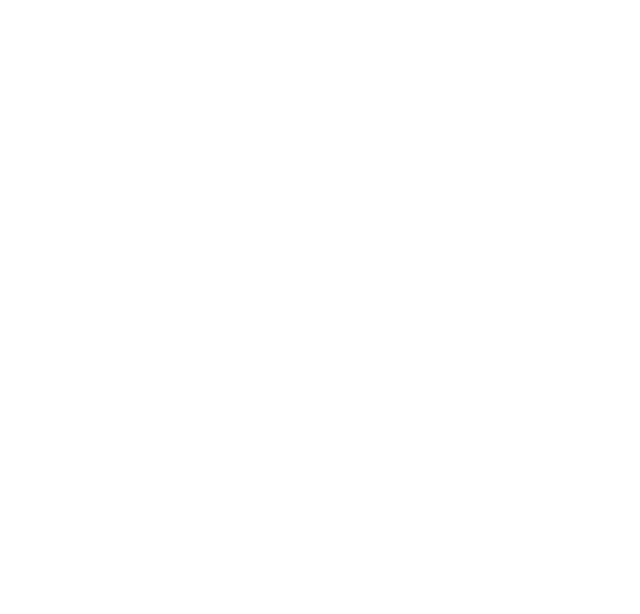
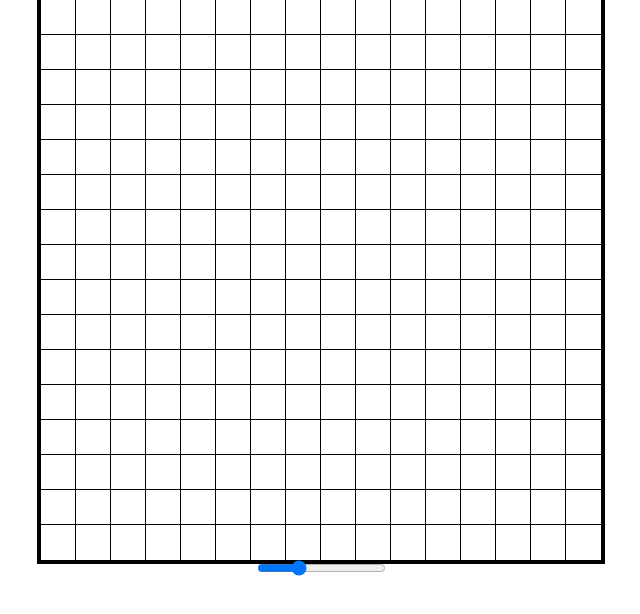
Before and after one commit to ujwal2003/Etch-a-Sketch, a plain HTML site: page index.html in a window 1280 px wide. Shown: the whole page, without its empty margins (319-959 px from the left). Drawn offline with Linux system fonts and the light colour scheme.

Commit message:
grid creation functionality
modifed grid creation function, and added slider to change grid dimensions

```diff
--- a/index.html
+++ b/index.html
@@ -8,6 +8,10 @@
     <script src="index.js" defer></script>
 </head>
 <body>
-    <div id="grid-container"></div>
+    <div id="grid"></div>
+
+    <div class="slidecontainer">
+        <input type="range" min="1" max="50" value="16" class="slider" id="grid-sizer">
+    </div>
 </body>
 </html>
--- a/index.js
+++ b/index.js
@@ -1,24 +1,24 @@
-let grid = document.getElementById("grid-container");
+let grid = document.getElementById("grid");
+let slider = document.getElementById("grid-sizer");
 
-function makeGrid(width, height) {
-    width = (width > 100) ? 100 : width;
-    height = (height > 100) ? 100 : height;
+let gridSize = 35; //! defined in CSS
 
-    for(let x=0; x < width; x++) {
-        let col = document.createElement('div');
-        col.className = 'col';
+makeGrid(16);
+slider.oninput = function() {
+    makeGrid(this.value);
+}
 
-        for(let y=0; y < height; y++) {
-            let item = document.createElement('div');
-            item.className = 'grid-box';
-            col.appendChild(item);
-        }
-
-        grid.appendChild(col);
+function generateGrid(dim) {
+    for(let i=0; i < dim*dim; i++) {
+        let cell = document.createElement('div');
+        cell.classList.add("grid-item");
+        cell.style.width = `${gridSize / dim}rem`;
+        cell.style.height = `${gridSize / dim}rem`;
+        grid.appendChild(cell);
     }
 }
 
-function editGrid(width, height) {
-    grid.innerHTML = '';
-    makeGrid(width, height);
+function makeGrid(dimensions) {
+    grid.innerHTML = "";
+    generateGrid(dimensions);
 }
--- a/style.css
+++ b/style.css
@@ -9,16 +9,19 @@ body {
     align-items: center;
 }
 
-#grid-container {
+#grid {
     display: flex;
+    flex-flow: row wrap;
+    align-self: center;
+    height: 35rem;
+    width: 35rem;
+    padding: 0;
+    outline: black solid 4px;
 }
 
-.col {
-    flex: 1;
+.grid-item {
+    /* width & height done in js*/
+    box-sizing: border-box;
+    outline: black solid 1px;
+    background-color: white;
 }
-
-.grid-box {
-    height: 20px;
-    width: 20px;
-    border: solid 2px black;
-}
```
